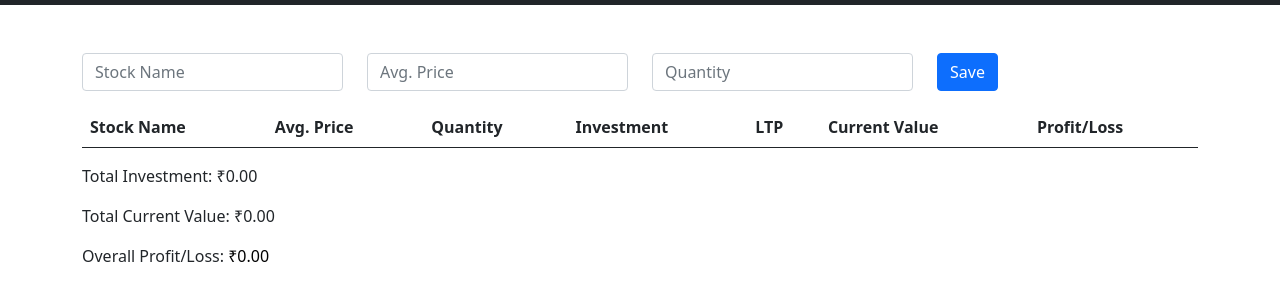
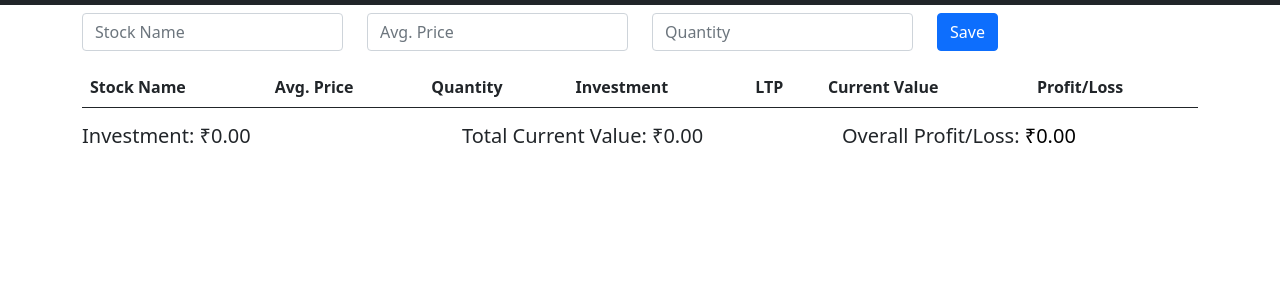
Before and after one commit to cr3992/Portfolio-tracker, a plain HTML site: page index.html in a window 1280 px wide. Shown: the part 45-346 px from the top of the page. Drawn offline with nearby package versions, Linux system fonts and the light colour scheme.

Commit message:
Update index.html

```diff
--- a/index.html
+++ b/index.html
@@ -12,7 +12,7 @@
             <span class="navbar-brand mb-0 h1">Portfolio Tracker</span>
         </div>
     </header>
-    <div class="container mt-5" ng-controller="PortfolioController">
+    <div class="container mt-2" ng-controller="PortfolioController">
         <div class="row mb-3">
             <div class="col">
                 <input type="text" class="form-control" ng-model="stockName" placeholder="Stock Name">
@@ -54,9 +54,17 @@
         </table>
 
         <div>
-            <p>Total Investment: {{ totalInvestment() | currency:"₹" }}</p>
-            <p>Total Current Value: {{ totalCurrentValue() | currency:"₹" }}</p>
-            <p>Overall Profit/Loss: <span ng-style="{ color: overallProfitLoss() < 0 ? 'red' : (overallProfitLoss() > 0 ? 'green' : 'black') }">{{ overallProfitLoss() | currency:"₹" }}</span></p>
+            <div class="row mb-3">
+                <div class="col">
+                    <h5>Investment: {{ totalInvestment() | currency:"₹" }}</h5>
+                </div>
+                <div class="col">
+                    <h5>Total Current Value: {{ totalCurrentValue() | currency:"₹" }}</h5>
+                </div>
+                <div class="col">
+                    <h5>Overall Profit/Loss: <span ng-style="{ color: overallProfitLoss() < 0 ? 'red' : (overallProfitLoss() > 0 ? 'green' : 'black') }">{{ overallProfitLoss() | currency:"₹" }}</span></h5>
+                </div>
+            </div>
         </div>
     </div>
 
```
